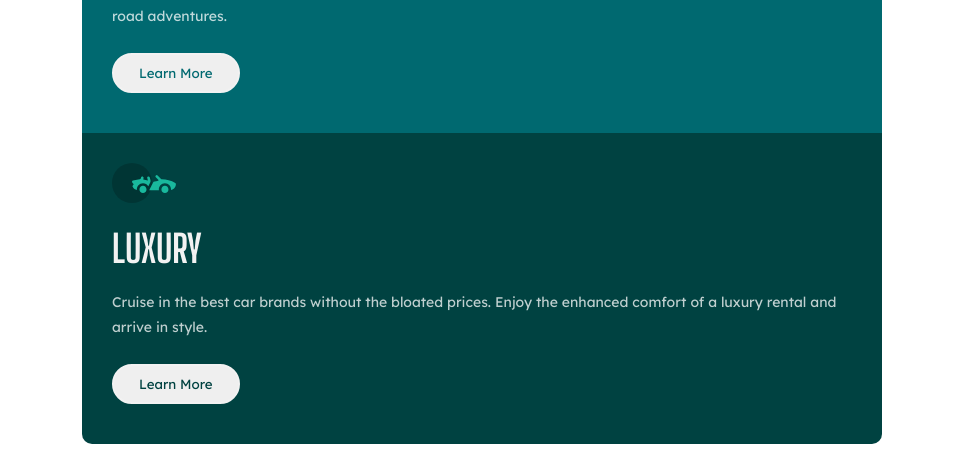
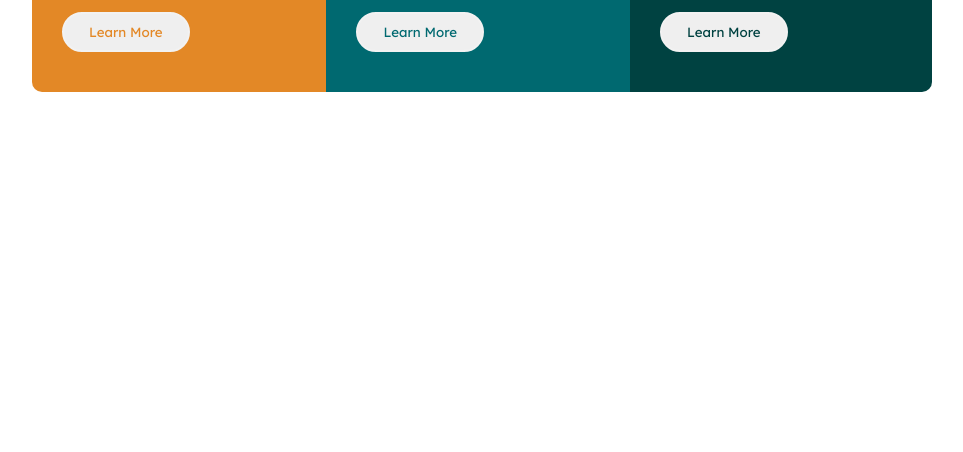
Before and after one commit to Gepeet/3-card-sample, a plain HTML site: page index.html in a window 1280 px wide. Shown: the part 497-949 px from the top of the page, without its empty margins (158-1121 px from the left). After the commit the page ends 816 px from the top, so only its background shows below. Drawn offline with Linux system fonts and the light colour scheme.

Commit message:
finalized and retouched

```diff
--- a/3-card-sample/style.css
+++ /dev/null
@@ -1,128 +0,0 @@
-/* font-family: 'Big Shoulders Display', cursive; */
-/* font-family: 'Lexend Deca', sans-serif; */
-
-
-/* - Mobile: 375px
-- Desktop: 1440px */
-
-
-/* font size 15px */
-
-:root {
-    --orange: hsl(31, 77%, 52%);
-    --cyan: hsl(184, 100%, 22%);
-    --darkcyan: hsl(179, 100%, 13%);
-    --Transparent-white: hsla(0, 0%, 100%, 0.75);
-    --background-headings-buttons: hsl(0, 0%, 95%);
-}
-
-body {
-    background-color: white;
-    font-size: 14px
-}
-
-.cards {
-    display: flex;
-    flex-direction: column;
-    max-width: 290px;
-    margin: auto;
-    box-sizing: border-box;
-    border-radius: 10px;
-    overflow: hidden;
-}
-
-.cards .card {
-    padding: 30px;
-}
-
-.card .bot {
-    padding: 10px 25px;
-    border-radius: 25px;
-    border: 2px solid var(--background-headings-buttons);
-    font-family: 'Lexend Deca', sans-serif;
-    margin: 10px 0px;
-}
-
-
-.card h1 {
-    text-transform: uppercase;
-    font-family: 'Big Shoulders Display', cursive;
-    color: var(--background-headings-buttons);
-    font-size: 38px;
-    padding: 0px 0px;
-    margin: 19px 0px;
-}
-
-.card p{
-    color: var(--Transparent-white);
-    font-family: 'Lexend Deca', sans-serif;
-    line-height: 25px;
-    margin-right: 10px;
-
-}
-
-
-/* sedan BG and button */
-
-.sedans {
-    background-color: var(--orange);
-}
-
-.sedan-bot {
-    color: var(--orange);
-}
-
-.sedan-bot:hover {
-    background-color: var(--orange);
-    border: solid 2px var(--background-headings-buttons);
-    cursor: pointer;
-    color: var(--background-headings-buttons);
-    box-sizing: border-box;
-}
-
-/* SUV BG and button */
-
-.suvs {
-    background-color: var(--cyan);
-}
-
-.suv-bot {
-    color: var(--cyan);
-}
-
-.suv-bot:hover {
-    background-color: var(--cyan);
-    border: solid 2px var(--background-headings-buttons);
-    cursor: pointer;
-    color: var(--background-headings-buttons);
-    box-sizing: border-box;
-}
-
-/* luxury BG and button */
-
-.luxury {
-    background-color: var(--darkcyan);
-}
-
-.luxury-bot {
-    color: var(--darkcyan);
-}
-
-.luxury-bot:hover {
-    background-color: var(--darkcyan);
-    border: solid 2px var(--background-headings-buttons);
-    cursor: pointer;
-    color: var(--background-headings-buttons);
-}
-
-@media (min-width: 1200px){
-
-    .cards{
-        flex-direction: row;
-        max-width: 800px;
-    }
-
-    .card p {
-        margin-right: 0;
-    }
-}
--- a/style.css
+++ b/style.css
@@ -112,15 +112,23 @@ body {
     background-color: var(--darkcyan);
     border: solid 2px var(--background-headings-buttons);
     cursor: pointer;
-    color: blue;
+    color: var(--background-headings-buttons);
 }
 
-@media (min-width: 1200px){
 
+@media screen and (min-width: 900px) {
+
+    body{
+        /* width: 10; */
+        height: 100vh;
+        display: flex;
+        justify-content: center;
+        align-items: center;
+    }
     .cards{
 
-        flex-direction: column;
-        max-width: 800px;
+        flex-direction: row;
+        max-width: 900px;
     }
 
     .card p {
```
Also changed, not shown: 3-card-sample/index.html (deleted, +0 -53 lines), 3-card-sample/images/icon-luxury.svg (deleted), 3-card-sample/images/icon-sedans.svg (deleted), 3-card-sample/images/icon-suvs.svg (deleted).
